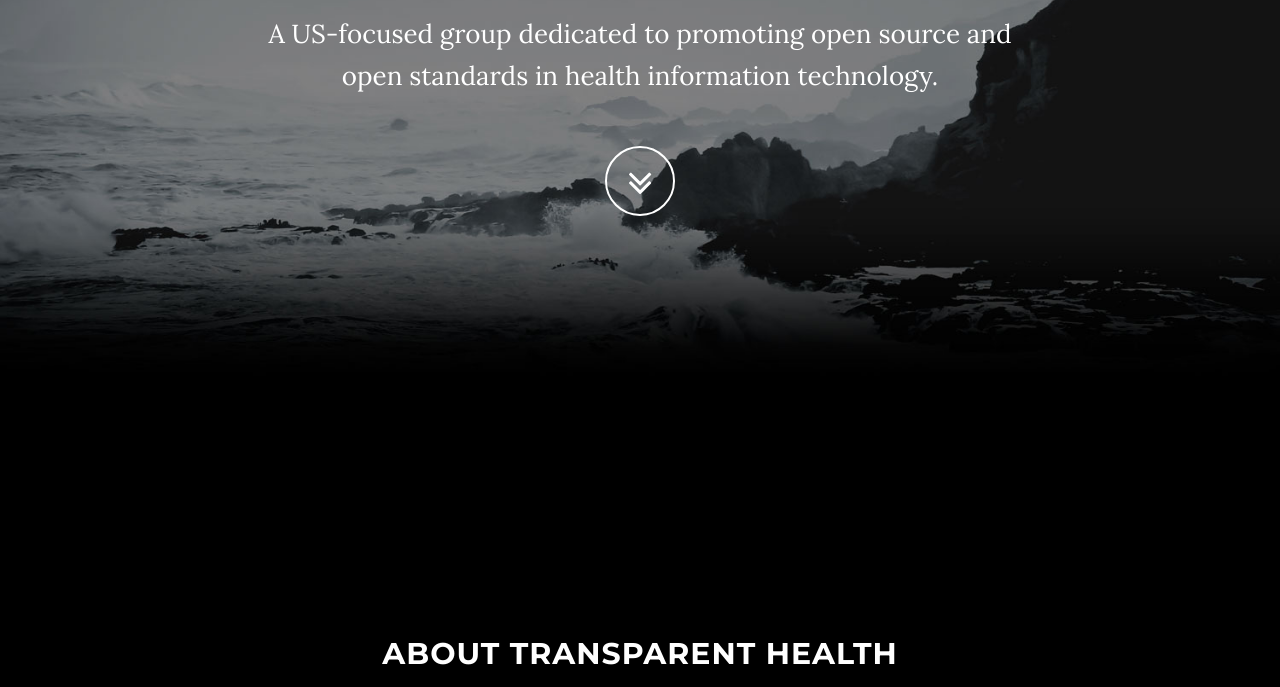
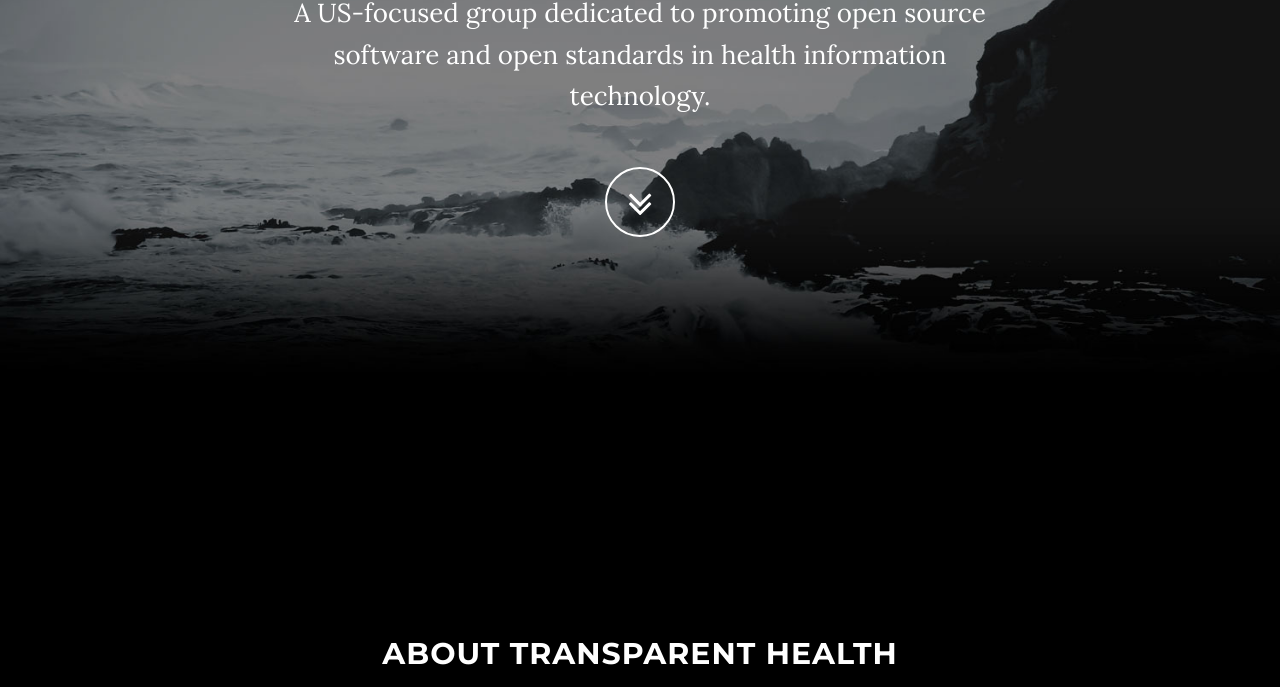
Before and after one commit to TransparentHealth/transparenthealth-website, a plain HTML site: page transparenthealth.org/index.html in a window 1280 px wide. Shown: the part 413-1100 px from the top of the page. Drawn offline with Linux system fonts and the light colour scheme; some packages are replaced by stand-ins of ours.

Commit message:
Changed copy text.

```diff
--- a/transparenthealth.org/index.html
+++ b/transparenthealth.org/index.html
@@ -75,7 +75,7 @@
                 <div class="row">
                     <div class="col-md-8 col-md-offset-2">
                         <h1 class="brand-heading">Transparent Health</h1>
-                        <p class="intro-text">A US-focused group dedicated to promoting open source
+                        <p class="intro-text">A US-focused group dedicated to promoting open source software
                         and open standards in health information technology.</p>
                         <a href="#about" class="btn btn-circle page-scroll">
                             <i class="fa fa-angle-double-down animated"></i>
```
